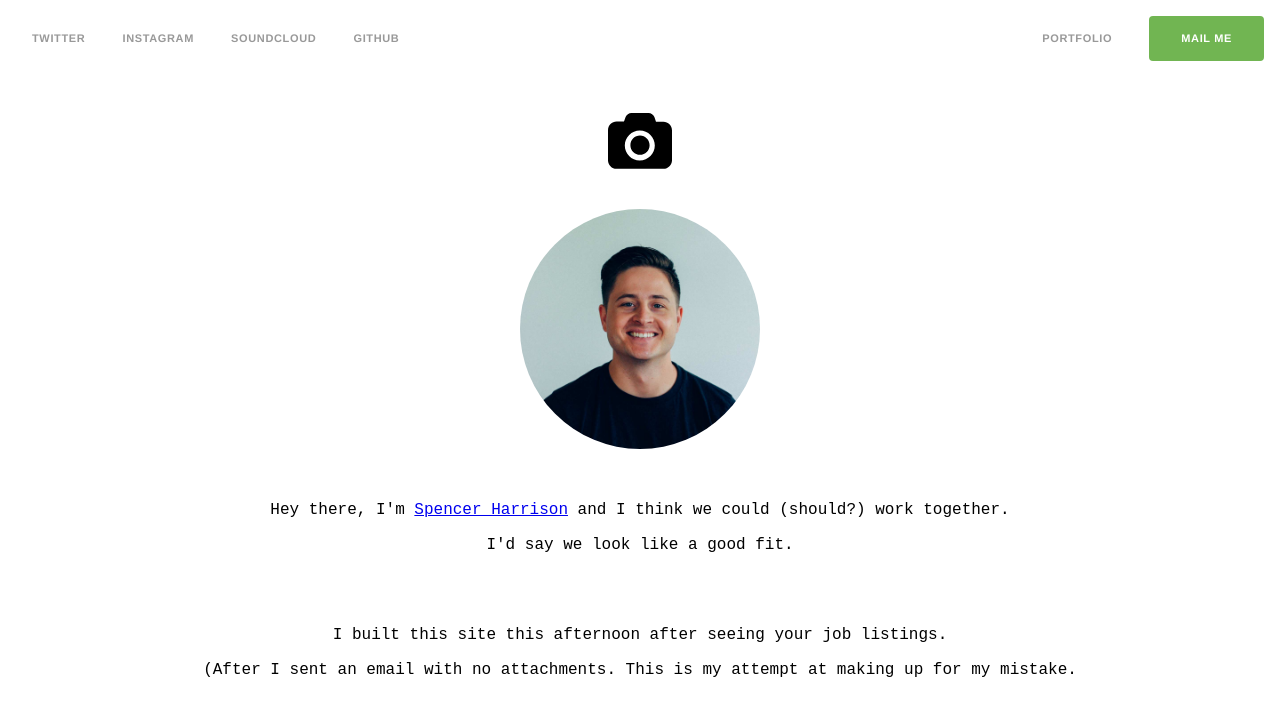
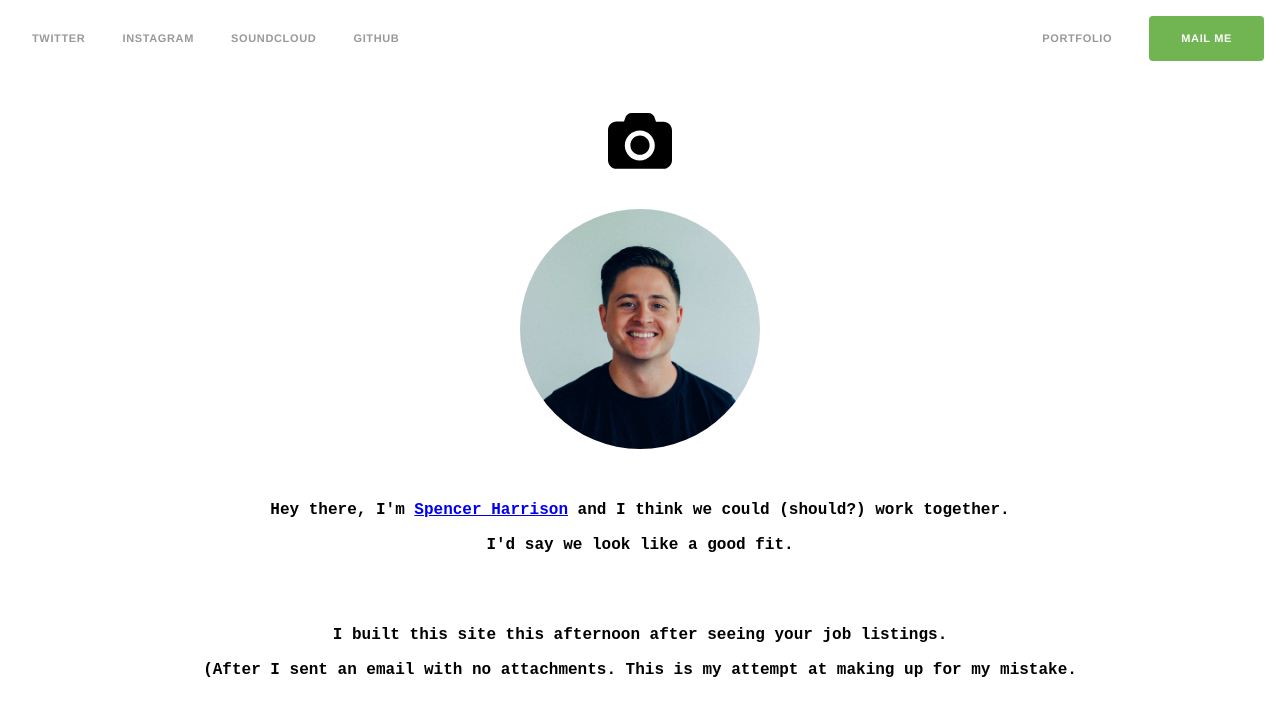
Before and after one commit to spenhar/unsplash, a plain HTML site: page index.html in a window 1280 px wide. Drawn offline with Linux system fonts and the light colour scheme.

Commit message:
font weight

```diff
--- a/index.html
+++ b/index.html
@@ -50,11 +50,11 @@
         <div class="pv4">
           <img src="./img/spencer.jpg" alt="" class="w-25 br-100"/>
         </div>
-        <div class="pb4">
+        <div class="pb4 fw6">
           <p class="courier tc">Hey there, I'm <a href="https://spenhar.com">Spencer Harrison</a> and I think we could (should?) work together.</p>
           <p class="courier tc">I'd say we look like a good fit.</p>
         </div>
-        <div class="pv2">
+        <div class="pv2 fw6">
           <p class="courier tc">I built this site this afternoon after seeing your job listings.</p>
           <p class="courier">(After I sent an email with no attachments. This is my attempt at making up for my mistake.</p>
         </div>
```
